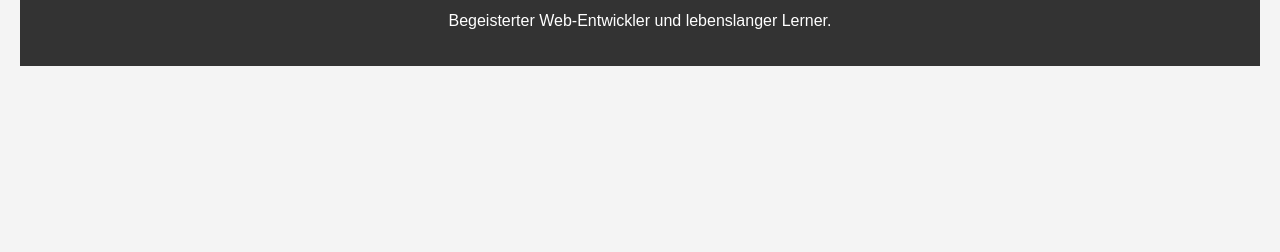
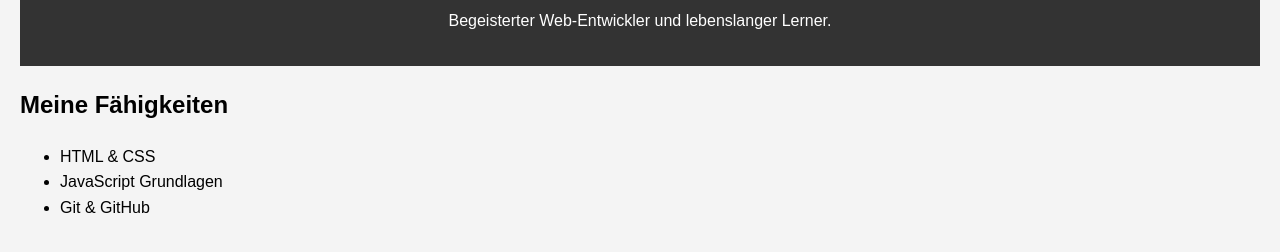
Before and after one commit to STullius/meinPortfolio072024Grams, a plain HTML site: page index.html in a window 1280 px wide. Shown: the part 122-374 px from the top of the page. Drawn offline with Linux system fonts and the light colour scheme.

Commit message:
Feature: Skill hinzugefügt

```diff
--- a/index.html
+++ b/index.html
@@ -21,6 +21,25 @@
     <p>Begeisterter Web-Entwickler und lebenslanger Lerner.</p>
 
     </header>
+    <main>
+
+        <section id="skills">
+
+        <h2>Meine Fähigkeiten</h2>
+
+        <ul>
+
+        <li>HTML & CSS</li>
+
+        <li>JavaScript Grundlagen</li>
+
+        <li>Git & GitHub</li>
+
+        </ul>
+
+        </section>
+
+        </main>
 
     </body>
 
```
